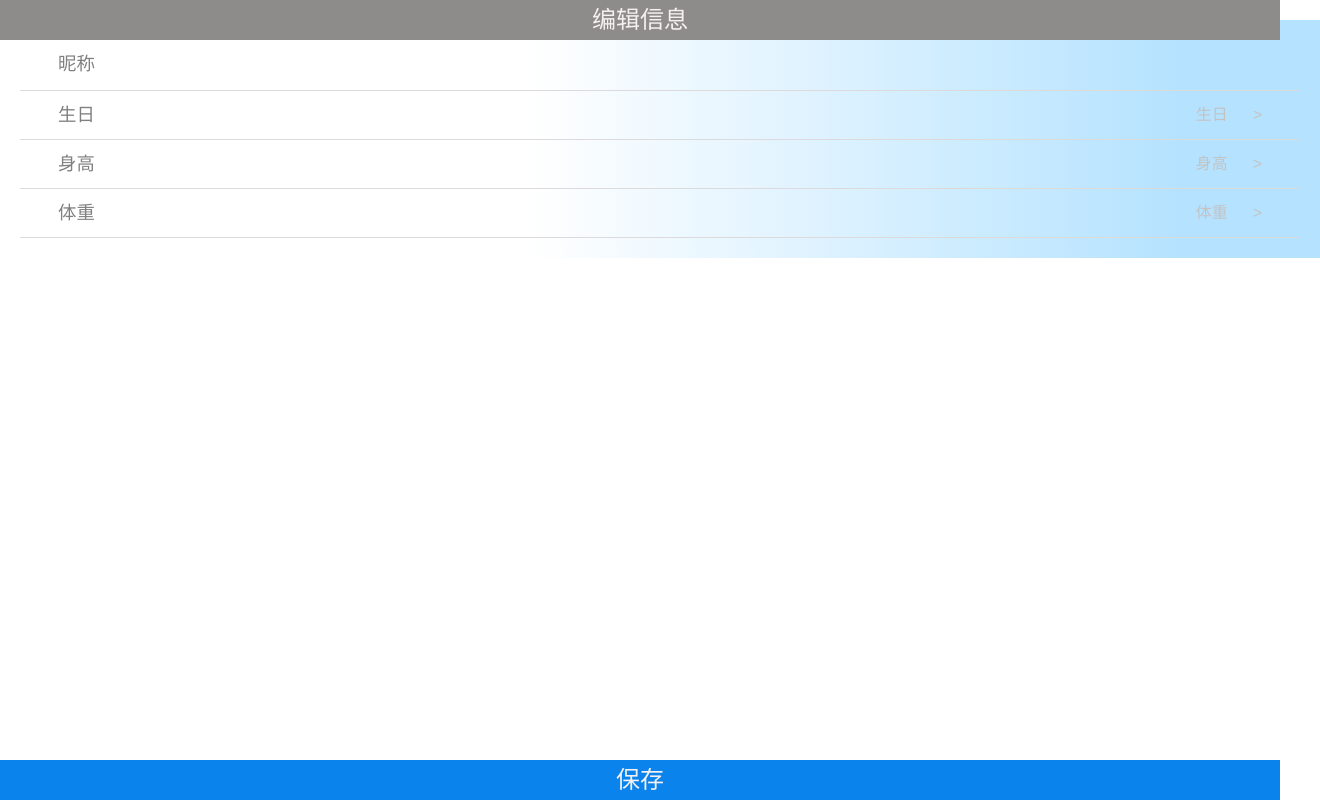
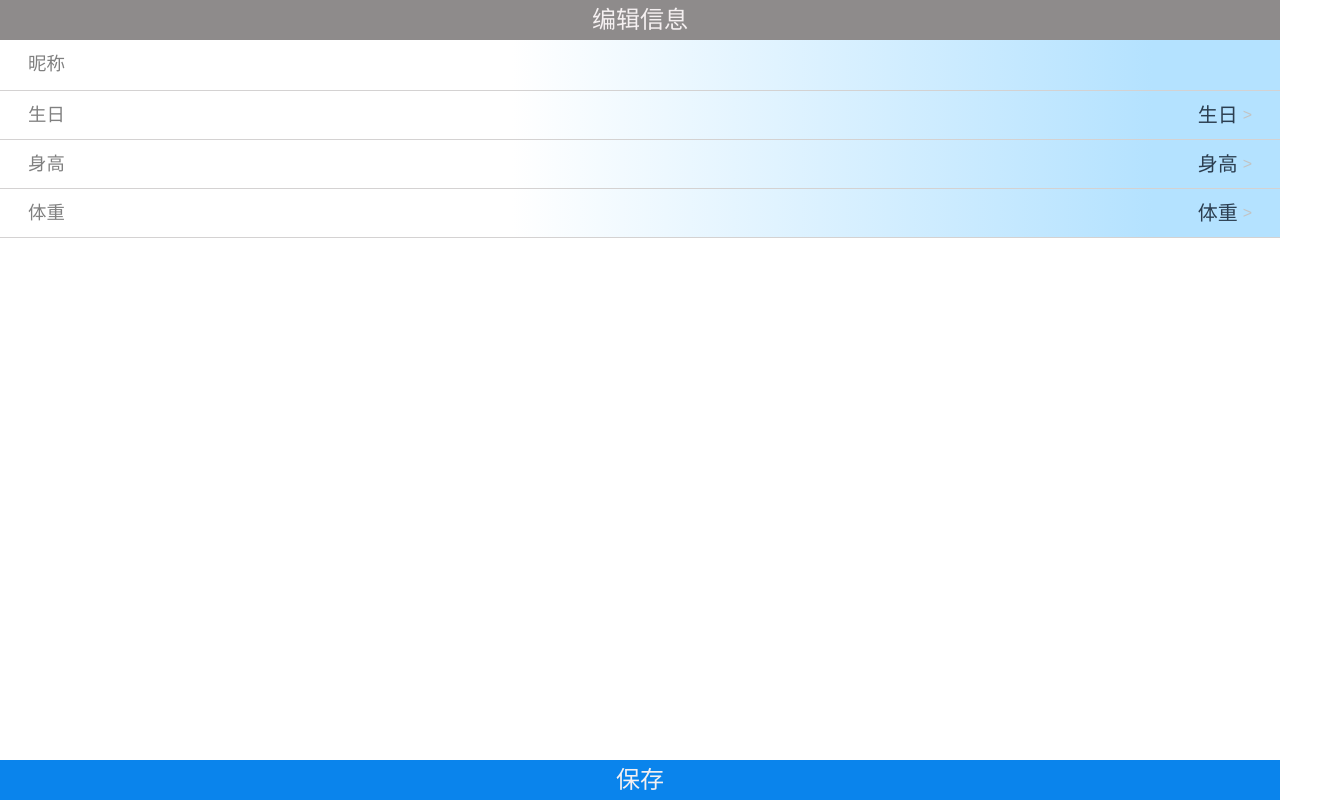
Before and after one commit to khwutiny/userPicker, a Vue app: page /#/info in a window 1280 px wide. Shown: the whole page, 1320 px wide, since content can reach past the window. Built offline with nearby package versions, Linux system fonts and the light colour scheme.

Commit message:
样式整理优化

```diff
--- a/src/common/style/userInfo.less
+++ b/src/common/style/userInfo.less
@@ -1,53 +1,41 @@
 @import "iconfont.less";
+.container{
+  width:100%;
+  background-image: linear-gradient(to left, #b4e2ff 10%, #fff 60%); /* 标准的语法（必须放在最后） */
+}
 .head{
+  width:100%;
   position: absolute;
   top:0;
-  font-size:1.5rem;
-  line-height:2.5rem;
-  text-align:center;
-  width:100%;
   color:#f5f0f1;
   background:#8e8b8b;
+  text-align:center;
+  font-size: 1.5rem;
+  line-height: 2.5rem;
 }
-input {
+.container ul{
+  margin-top: 40px;
+}
+
+.line{
+  display: flex;
+  border-bottom:1px #d4d2d2 solid;
+  font-size: 1.5rem;
+  padding: 8px 28px;
+}
+
+.line [class^="icon-"], .add-logo {
+  font-size: 1.75rem;
+  padding: 7px 10px;
+}
+
+.user-content,.add-text{
+  padding: 7px 10px;
+}
+
+.line input {
   border: none;
   background: none;
-}
-.container {
-  width:100%;
-  margin-top:20px;
-  padding: 20px;
-}
-.container li{
-  border-bottom:1px #d4d2d2 solid;
-  padding: 26px 10px;
-}
-.display-flex {
-  display: flex;
-}
-.flex-end{
-  justify-content: space-between;
-}
-.display-flex input{
-  flex:1;
-  width:0;
-  padding-left:9px;
-}
-.line {
-  font-size: 1.5rem;
-  padding: 8px 28px;
-  border-bottom:1px solid #dcdada;
-}
-.line [class^="icon-"]{
-  font-size:1.75rem;
-}
-.line input{
-  line-height: 1rem;
-  font-size: 1.25rem;
-}
-
-.line span{
-  padding: 0 10px;
 }
 
 .line .info-id{
@@ -71,30 +59,18 @@ input {
   height:100vh;
   opacity: 0.5;
 }
-span.add{
-  font-size:1.5rem;
-  margin-left:5px;
-  padding: 6px;
-  border:1px solid black;
-  border-radius:50%;
-}
-span.add-text{
-  line-height:1.6rem;
-  padding: 0 20px;
-}
+
 
 .bg{
   background-image: linear-gradient(to left, #b4e2ff 10%, #fff 60%); /* 标准的语法（必须放在最后） */
 }
 
-.text-right{
+.info-logo{
   flex:0;
   color:#c3c3c3;
   width:1.5rem;
   font-size:1rem !important;
   line-height:2rem;
-}
-.text-right em{
   margin-left:5px;
 }
 .footer{
--- a/src/components/userInfo.vue
+++ b/src/components/userInfo.vue
@@ -1,32 +1,32 @@
 <template>
-  <div>
+  <div class="container">
     <div class="head">编辑信息</div>
-    <div class="container bg">
-      <div class="display-flex line flex-end">
+    <ul>
+      <li class="line">
         <span class="info-id">昵称</span>
         <input class="info-content" v-model="nickName"/>
-        <span class="text-right"><em></em></span>
-      </div>
-      <div @click="pickerShow('birth')" class="display-flex line  flex-end">
+        <span class="info-logo"><em style="visibility: hidden">></em></span>
+      </li>
+      <li @click="pickerShow('birth')" class="line">
         <span class="info-id">生日</span>
         <span class="info-content" v-if="dataView['year'].value">{{dataView['year'].value}}.{{dataView['month'].value}}.{{dataView['day'].value}}</span>
-        <span class="info-content text-right" v-else>生日</span>
-        <span class="text-right"><em>></em></span>
-      </div>
-      <div @click="pickerShow('height')" class="display-flex line  flex-end">
+        <span class="info-content" v-else>生日</span>
+        <span class="info-logo"><em>></em></span>
+      </li>
+      <li @click="pickerShow('height')" class="line">
         <span class="info-id">身高</span>
         <span class="info-content" v-if="dataView['height'].value">{{dataView['height'].value}}厘米</span>
-        <span class="info-content text-right" v-else>身高</span>
-        <span class="text-right"><em>></em></span>
+        <span class="info-content" v-else>身高</span>
+        <span class="info-logo"><em>></em></span>
 
-      </div>
-      <div @click="pickerShow('weight')" class="display-flex line  flex-end">
+      </li>
+      <li @click="pickerShow('weight')" class="line">
         <span class="info-id">体重</span>
         <span class="info-content" v-if="dataView['weight'].value">{{dataView['weight'].value}}公斤</span>
-        <span class="info-content text-right" v-else>体重</span>
-        <span class="text-right"><em>></em></span>
-      </div>
-    </div>
+        <span class="info-content" v-else>体重</span>
+        <span class="info-logo"><em>></em></span>
+      </li>
+    </ul>
     <footer class="footer" @click="setInfoById">保存</footer>
     <footer  v-show='isTimePickerShow'>
       <div class="empty" @click="pickerHide"></div>
--- a/src/components/users.vue
+++ b/src/components/users.vue
@@ -1,14 +1,14 @@
 <template>
-  <div>
+  <div class="container">
   <div class="head">选择角色</div>
-  <ul class="container bg">
-      <li v-for="user in users" :key="user.user_id" class="display-flex line" @click="toInfo(user)">
+  <ul>
+      <li v-for="user in users" :key="user.user_id" class="line" @click="toInfo(user)">
         <span v-if="user.sex == 0" class="icon-nvtouxiang"></span>
         <span v-else-if="user.sex == 1" class="icon-nantouxiang"></span>
-        <span>{{user.user_name}}</span>
+        <span class="user-content">{{user.user_name}}</span>
       </li>
-      <li @click="toInfo" class="display-flex line">
-        <span class="add">+</span>
+      <li @click="toInfo" class="line">
+        <span class="add-logo">+</span>
         <span class="add-text">增加一个用户</span>
       </li>
     </ul>
```
